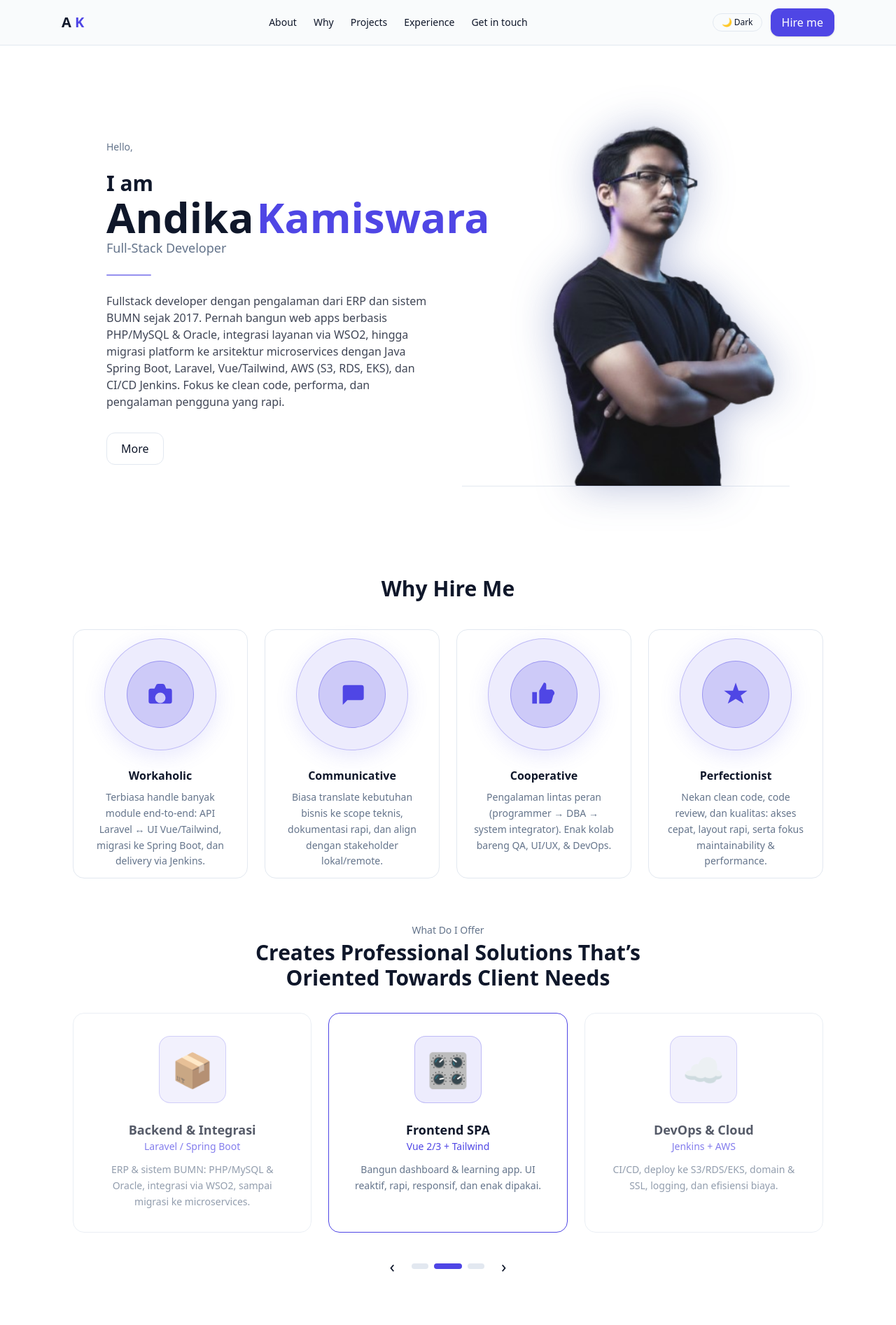
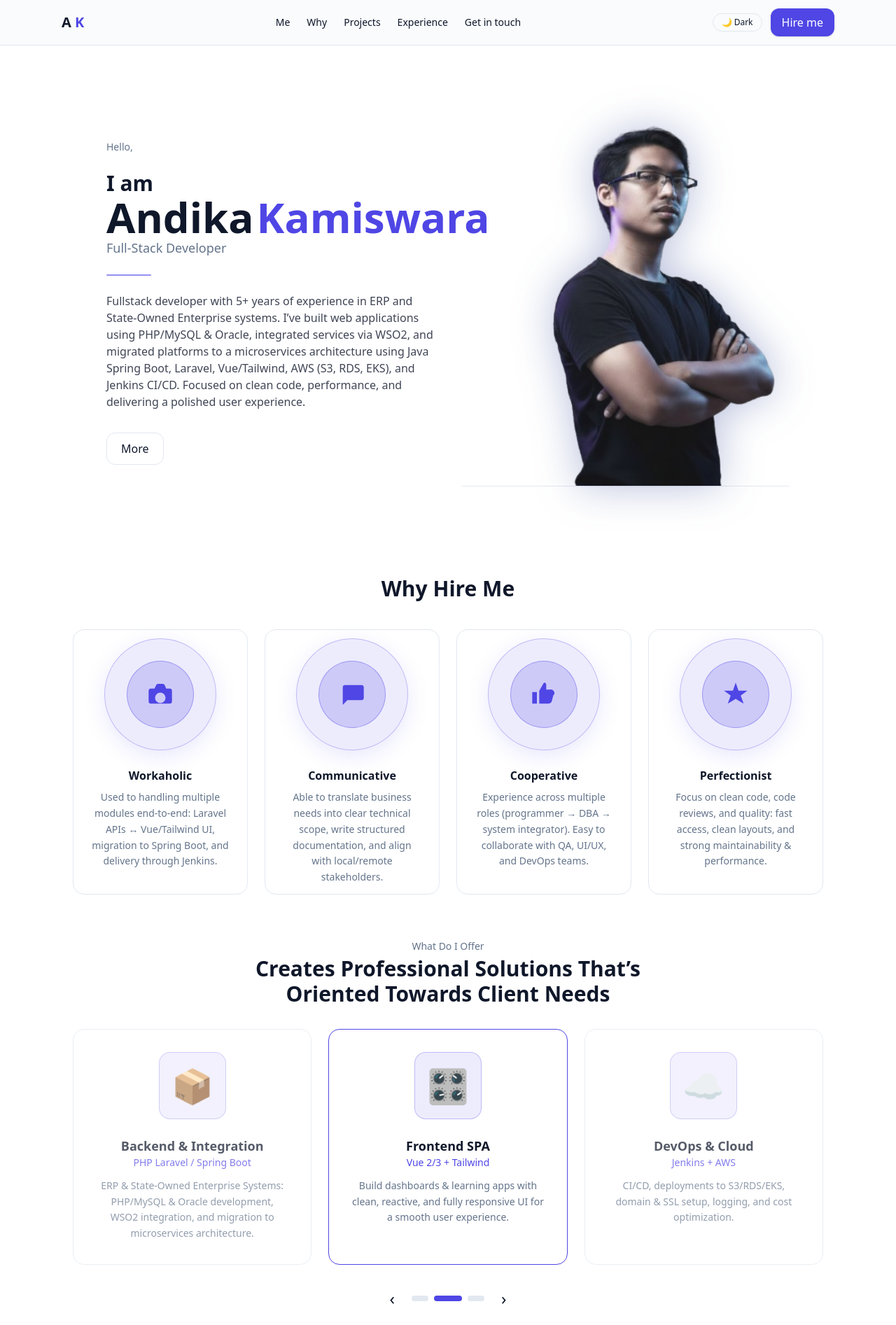
Before and after one commit to andikatfb0/my-portfolio, a Vue app: page / in a window 1280 px wide. Shown: the top 1893 px of the page at 70% size. Built offline with nearby package versions, Linux system fonts and the light colour scheme.

Commit message:
fix laguage and seo

```diff
--- a/src/components/About.vue
+++ b/src/components/About.vue
@@ -4,22 +4,22 @@ import { ref, computed } from 'vue'
 type Slide = { title: string; subtitle: string; icon: string; desc: string }
 const slides: Slide[] = [
   {
-    title: 'Backend & Integrasi',
-    subtitle: 'Laravel / Spring Boot',
+    title: 'Backend & Integration',
+    subtitle: 'PHP Laravel / Spring Boot',
     icon: '📦',
-    desc: 'ERP & sistem BUMN: PHP/MySQL & Oracle, integrasi via WSO2, sampai migrasi ke microservices.'
+    desc: 'ERP & State-Owned Enterprise Systems: PHP/MySQL & Oracle development, WSO2 integration, and migration to microservices architecture.'
   },
   {
     title: 'Frontend SPA',
     subtitle: 'Vue 2/3 + Tailwind',
     icon: '🎛️',
-    desc: 'Bangun dashboard & learning app. UI reaktif, rapi, responsif, dan enak dipakai.'
+    desc: 'Build dashboards & learning apps with clean, reactive, and fully responsive UI for a smooth user experience.'
   },
   {
     title: 'DevOps & Cloud',
     subtitle: 'Jenkins + AWS',
     icon: '☁️',
-    desc: 'CI/CD, deploy ke S3/RDS/EKS, domain & SSL, logging, dan efisiensi biaya.'
+    desc: 'CI/CD, deployments to S3/RDS/EKS, domain & SSL setup, logging, and cost optimization.'
   }
 ]
 ;
--- a/src/components/Contact.vue
+++ b/src/components/Contact.vue
@@ -8,8 +8,8 @@ const email = "andikatfb0@gmail.com"
 
     <div class="card p-8 space-y-5 text-center">
       <p class="text-muted max-w-xl mx-auto">
-        Ada pertanyaan, ingin diskusi project, atau butuh bantuan teknis?
-        Silakan hubungi gue. Dengan senang hati gue bantu jelasin dan brainstorm bareng.
+        Got questions, want to discuss a project, or need technical help?
+        Feel free to reach out — I’m always happy to explain things and brainstorm together.
       </p>
 
       <a
@@ -20,7 +20,7 @@ const email = "andikatfb0@gmail.com"
       </a>
 
       <div class="pt-4 text-sm text-muted">
-        atau kunjungi:
+        or visit:
       </div>
 
       <div class="flex justify-center gap-4 text-sm">
--- a/src/components/Experience.vue
+++ b/src/components/Experience.vue
@@ -5,16 +5,16 @@ const jobs = [
     role: 'Full-Stack Developer',
     period: 'Jul 2020 — Present',
     points: [
-      'Xdemia: REST API (Laravel) + SPA, redesign Sidebar (Tailwind), D3 Xmap',
-      'Migrasi microservices: Java Spring Boot, DTO/Entity/Repository',
+      'Xdemia: REST API (Laravel) + SPA VueJS + Tailwind',
+      'Migration microservices: Java Spring Boot, DTO/Entity/Repository',
       'CI/CD Jenkins, AWS (S3, RDS, EKS), cost optimization'
     ]
   },
   { company:'PT EDI Indonesia', role:'Programmer → System Integrator', period:'May 2018 — Jul 2020',
-    points:['Full-stack apps, DBA, dan integrasi sistem untuk klien']
+    points:['Full-stack apps, DBA, and system integration for clients']
   },
   { company:'PT Indoferro', role:'Programmer', period:'Aug 2017 — Feb 2018',
-    points:['Internal ERP (PHP, JS, jQuery) untuk employee/finance/product']
+    points:['Internal ERP (PHP, JS, jQuery) MySQL for employee/finance/product']
   }
 ]
 </script>
--- a/src/components/Hero.vue
+++ b/src/components/Hero.vue
@@ -26,11 +26,11 @@
 
         <!-- Summary (singkat, diambil dari CV lo) -->
         <p class="text-sm md:text-base text-foreground/80 max-w-xl">
-          Fullstack developer dengan pengalaman dari ERP dan sistem BUMN sejak 2017.
-          Pernah bangun web apps berbasis PHP/MySQL & Oracle, integrasi layanan via WSO2,
-          hingga migrasi platform ke arsitektur microservices dengan Java Spring Boot, Laravel,
-          Vue/Tailwind, AWS (S3, RDS, EKS), dan CI/CD Jenkins. Fokus ke clean code, performa,
-          dan pengalaman pengguna yang rapi.
+          Fullstack developer with 5+ years of experience in ERP and State-Owned Enterprise systems.
+          I’ve built web applications using PHP/MySQL & Oracle, integrated services via WSO2,
+          and migrated platforms to a microservices architecture using Java Spring Boot, Laravel,
+          Vue/Tailwind, AWS (S3, RDS, EKS), and Jenkins CI/CD.
+          Focused on clean code, performance, and delivering a polished user experience.
         </p>
 
         <!-- Actions -->
--- a/src/components/Navbar.vue
+++ b/src/components/Navbar.vue
@@ -10,7 +10,7 @@ const { mode, apply } = useTheme()
         <span class="text-brand-600">K</span>
       </a>
       <ul class="hidden md:flex gap-6 text-sm text-foreground">
-        <li><a href="#hero" class="hover:text-brand-600">About</a></li>
+        <li><a href="#hero" class="hover:text-brand-600">Me</a></li>
         <li><a href="#why" class="hover:text-brand-600">Why</a></li>
         <!-- <li><a href="#skills" class="hover:text-brand-600">Skills</a></li> -->
         <li><a href="#projects" class="hover:text-brand-600">Projects</a></li>
--- a/src/components/Skills.vue
+++ b/src/components/Skills.vue
@@ -2,27 +2,103 @@
 type Tech = { name: string; href: string; src: string }
 
 const techs: Tech[] = [
+  // ================== DATABASE ==================
+  {
+    name: 'Oracle',
+    href: 'https://www.oracle.com/database/',
+    src: 'https://www.vectorlogo.zone/logos/oracle/oracle-icon.svg'
+  },
+  {
+    name: 'MySQL',
+    href: 'https://www.mysql.com/',
+    src: 'https://www.vectorlogo.zone/logos/mysql/mysql-icon.svg'
+  },
+  {
+    name: 'Redis',
+    href: 'https://redis.io/',
+    src: 'https://www.vectorlogo.zone/logos/redis/redis-icon.svg'
+  },
 
+  // ================== BACKEND ==================
+  {
+    name: 'Java',
+    href: 'https://www.java.com/',
+    src: 'https://cdn.jsdelivr.net/gh/devicons/devicon/icons/java/java-original.svg'
+  },
+  {
+    name: 'Spring Boot',
+    href: 'https://spring.io/projects/spring-boot',
+    src: 'https://www.vectorlogo.zone/logos/springio/springio-icon.svg'
+  },
+  {
+    name: 'PHP',
+    href: 'https://www.php.net/',
+    src: 'https://cdn.jsdelivr.net/gh/devicons/devicon/icons/php/php-original.svg'
+  },
+  {
+    name: 'Laravel',
+    href: 'https://laravel.com/',
+    src: 'https://www.vectorlogo.zone/logos/laravel/laravel-icon.svg'
+  },
+  {
+    name: 'CodeIgniter',
+    href: 'https://codeigniter.com/',
+    src: 'https://cdn.jsdelivr.net/gh/devicons/devicon/icons/codeigniter/codeigniter-plain-wordmark.svg'
+  },
+  {
+    name: 'Yii2',
+    href: 'https://www.yiiframework.com/',
+    src: 'https://cdn.jsdelivr.net/gh/devicons/devicon/icons/yii/yii-original.svg'
+  },
+  {
+    name: 'WSO2',
+    href: 'https://wso2.com/',
+    src: 'https://raw.githubusercontent.com/cncf/landscape/master/hosted_logos/wso2.svg'
+  },
 
-  { name: 'Oracle', href: 'https://www.oracle.com/database/', src: 'https://www.vectorlogo.zone/logos/oracle/oracle-icon.svg' },
-  { name: 'MySQL', href: 'https://www.mysql.com/', src: 'https://www.vectorlogo.zone/logos/mysql/mysql-icon.svg' },
-  { name: 'Redis', href: 'https://redis.io/', src: 'https://www.vectorlogo.zone/logos/redis/redis-icon.svg' },
+  // ================== FRONTEND ==================
+  {
+    name: 'Vue.js',
+    href: 'https://vuejs.org/',
+    src: 'https://www.vectorlogo.zone/logos/vuejs/vuejs-icon.svg'
+  },
+  {
+    name: 'Tailwind CSS',
+    href: 'https://tailwindcss.com/',
+    src: 'https://www.vectorlogo.zone/logos/tailwindcss/tailwindcss-icon.svg'
+  },
+  {
+    name: 'Bootstrap',
+    href: 'https://getbootstrap.com/',
+    src: 'https://www.vectorlogo.zone/logos/getbootstrap/getbootstrap-icon.svg'
+  },
 
-  { name: 'Java', href: 'https://www.java.com/', src: 'https://cdn.jsdelivr.net/gh/devicons/devicon/icons/java/java-original.svg' },
-  { name: 'Spring Boot',  href: 'https://spring.io/projects/spring-boot', src: 'https://www.vectorlogo.zone/logos/springio/springio-icon.svg' },
-
-  { name: 'PHP', href: 'https://www.php.net/', src: 'https://cdn.jsdelivr.net/gh/devicons/devicon/icons/php/php-original.svg' },
-  { name: 'Laravel', href: 'https://laravel.com/', src: 'https://www.vectorlogo.zone/logos/laravel/laravel-icon.svg' },
-  { name: 'CodeIgniter', href: 'https://codeigniter.com/', src: 'https://cdn.jsdelivr.net/gh/devicons/devicon/icons/codeigniter/codeigniter-plain-wordmark.svg' },
-  { name: 'Yii2', href: 'https://www.yiiframework.com/',  src: 'https://cdn.jsdelivr.net/gh/devicons/devicon/icons/yii/yii-original.svg' },
-  { name: 'Tailwind CSS', href: 'https://tailwindcss.com/', src: 'https://www.vectorlogo.zone/logos/tailwindcss/tailwindcss-icon.svg' },
-  { name: 'Bootstrap', href: 'https://getbootstrap.com/', src: 'https://www.vectorlogo.zone/logos/getbootstrap/getbootstrap-icon.svg' },
-  { name: 'Vue.js', href: 'https://vuejs.org/', src: 'https://www.vectorlogo.zone/logos/vuejs/vuejs-icon.svg' },
-
-  { name: 'AWS', href: 'https://aws.amazon.com/', src: 'https://www.vectorlogo.zone/logos/amazon_aws/amazon_aws-icon.svg' },
-  { name: 'Docker', href: 'https://www.docker.com/', src: 'https://www.vectorlogo.zone/logos/docker/docker-icon.svg' },
-  { name: 'Kubernetes', href: 'https://kubernetes.io/', src: 'https://www.vectorlogo.zone/logos/kubernetes/kubernetes-icon.svg' },
-  { name:'WSO2',  href:'https://wso2.com/', src:'https://raw.githubusercontent.com/cncf/landscape/master/hosted_logos/wso2.svg' },
+  // ================== CLOUD / DEVOPS ==================
+  {
+    name: 'AWS',
+    href: 'https://aws.amazon.com/',
+    src: 'https://www.vectorlogo.zone/logos/amazon_aws/amazon_aws-icon.svg'
+  },
+  {
+    name: 'Cloudflare',
+    href: 'https://www.cloudflare.com/',
+    src: 'https://www.vectorlogo.zone/logos/cloudflare/cloudflare-icon.svg'
+  },
+  {
+    name: 'Docker',
+    href: 'https://www.docker.com/',
+    src: 'https://www.vectorlogo.zone/logos/docker/docker-icon.svg'
+  },
+  {
+    name: 'Kubernetes',
+    href: 'https://kubernetes.io/',
+    src: 'https://www.vectorlogo.zone/logos/kubernetes/kubernetes-icon.svg'
+  },
+  {
+    name: 'Git',
+    href: 'https://git-scm.com/',
+    src: 'https://www.vectorlogo.zone/logos/git-scm/git-scm-icon.svg'
+  }
 ];
 </script>
 
@@ -31,7 +107,7 @@ const techs: Tech[] = [
     <div class="text-center">
       <!-- <p class="text-sm text-muted">Experience in</p> -->
       <h2 class="text-2xl md:text-3xl font-bold mt-1">
-        Trusted Technologies that Power Your Innovation
+        Reliable Technology Behind Your Innovation
       </h2>
     </div>
     <!-- dibungkus card biar selaras section lain -->
--- a/src/components/WhyHireMe.vue
+++ b/src/components/WhyHireMe.vue
@@ -3,24 +3,25 @@ type Item = { title: string; desc: string; icon: 'camera'|'chat'|'thumb'|'badge'
 const items: Item[] = [
   {
     title: 'Workaholic',
-    desc: 'Terbiasa handle banyak module end-to-end: API Laravel ↔ UI Vue/Tailwind, migrasi ke Spring Boot, dan delivery via Jenkins.',
+    desc: 'Used to handling multiple modules end-to-end: Laravel APIs ↔ Vue/Tailwind UI, migration to Spring Boot, and delivery through Jenkins.',
     icon: 'camera'
   },
   {
     title: 'Communicative',
-    desc: 'Biasa translate kebutuhan bisnis ke scope teknis, dokumentasi rapi, dan align dengan stakeholder lokal/remote.',
+    desc: 'Able to translate business needs into clear technical scope, write structured documentation, and align with local/remote stakeholders.',
     icon: 'chat'
   },
   {
     title: 'Cooperative',
-    desc: 'Pengalaman lintas peran (programmer → DBA → system integrator). Enak kolab bareng QA, UI/UX, & DevOps.',
+    desc: 'Experience across multiple roles (programmer → DBA → system integrator). Easy to collaborate with QA, UI/UX, and DevOps teams.',
     icon: 'thumb'
   },
   {
     title: 'Perfectionist',
-    desc: 'Nekan clean code, code review, dan kualitas: akses cepat, layout rapi, serta fokus maintainability & performance.',
+    desc: 'Focus on clean code, code reviews, and quality: fast access, clean layouts, and strong maintainability & performance.',
     icon: 'badge'
   }
+
 ]
 </script>
 
```
Also changed, not shown: index.html (+15 -1 lines).
